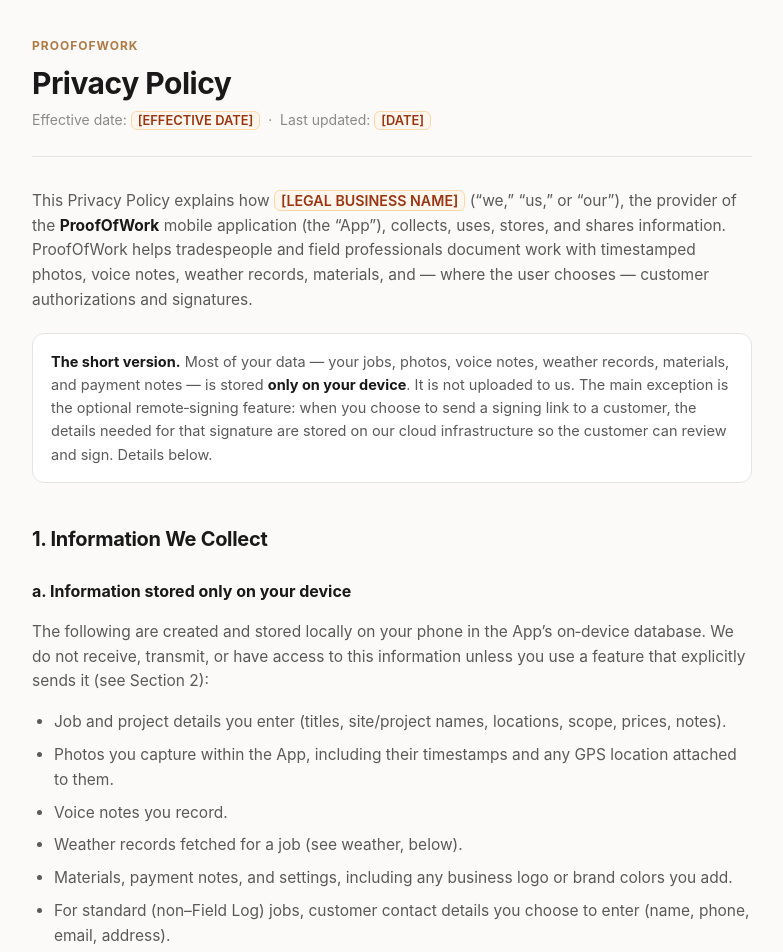
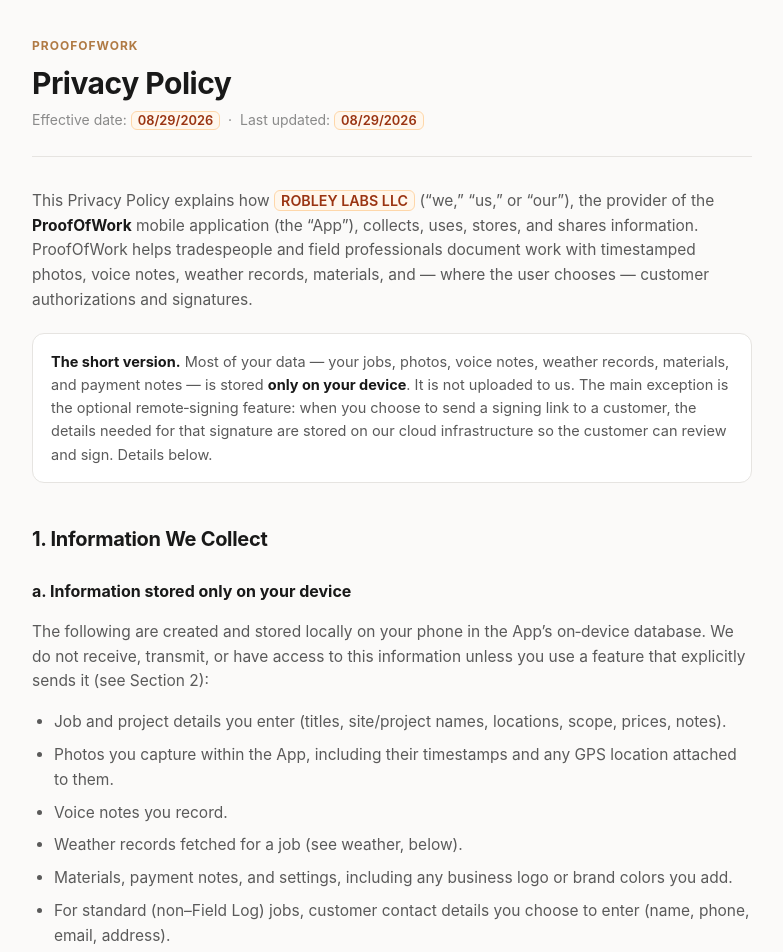
Before and after one commit to HassanDev1/proofofwork-site, a plain HTML site: page privacy.html in a window 1280 px wide. Shown: the top 952 px of the page, without its empty margins (248-1031 px from the left). Drawn offline with Linux system fonts and the light colour scheme.

Commit message:
Update privacy policy effective date and business name

```diff
--- a/privacy.html
+++ b/privacy.html
@@ -43,10 +43,10 @@
 <header>
   <div class="badge">ProofOfWork</div>
   <h1>Privacy Policy</h1>
-  <div class="meta">Effective date: <span class="placeholder">[EFFECTIVE DATE]</span> &nbsp;·&nbsp; Last updated: <span class="placeholder">[DATE]</span></div>
+  <div class="meta">Effective date: <span class="placeholder">08/29/2026</span> &nbsp;·&nbsp; Last updated: <span class="placeholder">08/29/2026</span></div>
 </header>
 
-<p>This Privacy Policy explains how <span class="placeholder">[LEGAL BUSINESS NAME]</span> (&ldquo;we,&rdquo; &ldquo;us,&rdquo; or &ldquo;our&rdquo;), the provider of the <strong>ProofOfWork</strong> mobile application (the &ldquo;App&rdquo;), collects, uses, stores, and shares information. ProofOfWork helps tradespeople and field professionals document work with timestamped photos, voice notes, weather records, materials, and — where the user chooses — customer authorizations and signatures.</p>
+<p>This Privacy Policy explains how <span class="placeholder">ROBLEY LABS LLC</span> (&ldquo;we,&rdquo; &ldquo;us,&rdquo; or &ldquo;our&rdquo;), the provider of the <strong>ProofOfWork</strong> mobile application (the &ldquo;App&rdquo;), collects, uses, stores, and shares information. ProofOfWork helps tradespeople and field professionals document work with timestamped photos, voice notes, weather records, materials, and — where the user chooses — customer authorizations and signatures.</p>
 
 <div class="note">
   <strong>The short version.</strong> Most of your data — your jobs, photos, voice notes, weather records, materials, and payment notes — is stored <strong>only on your device</strong>. It is not uploaded to us. The main exception is the optional remote‑signing feature: when you choose to send a signing link to a customer, the details needed for that signature are stored on our cloud infrastructure so the customer can review and sign. Details below.
@@ -148,7 +148,7 @@
 <p style="font-size:13px;color:var(--ink3);margin-top:28px;">This App is a documentation tool and does not provide legal advice. The records it produces may help you keep clear documentation, but we make no guarantee about their legal effect in any dispute.</p>
 
 <footer>
-  &copy; <span class="placeholder">[YEAR]</span> <span class="placeholder">[LEGAL BUSINESS NAME]</span>. All rights reserved.
+  &copy; <span class="placeholder">2026</span> <span class="placeholder">ROBLEY LABS LLC</span>. All rights reserved.
 </footer>
 </div>
 </body>
```
